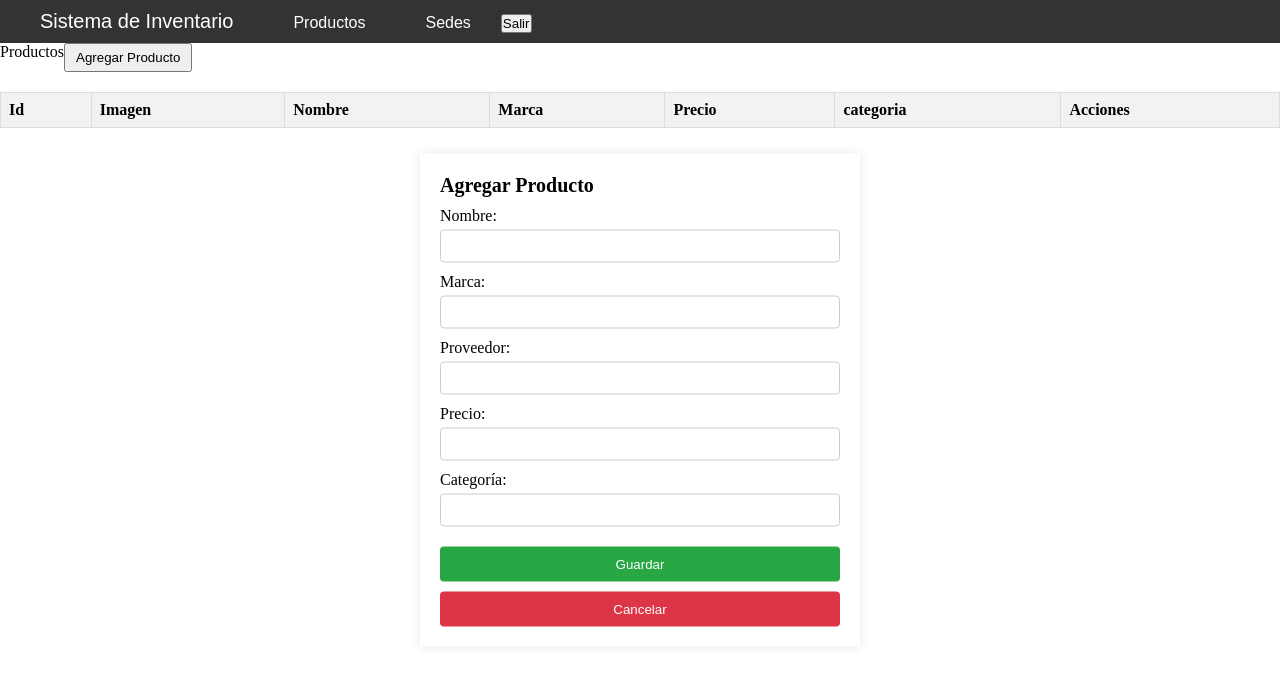
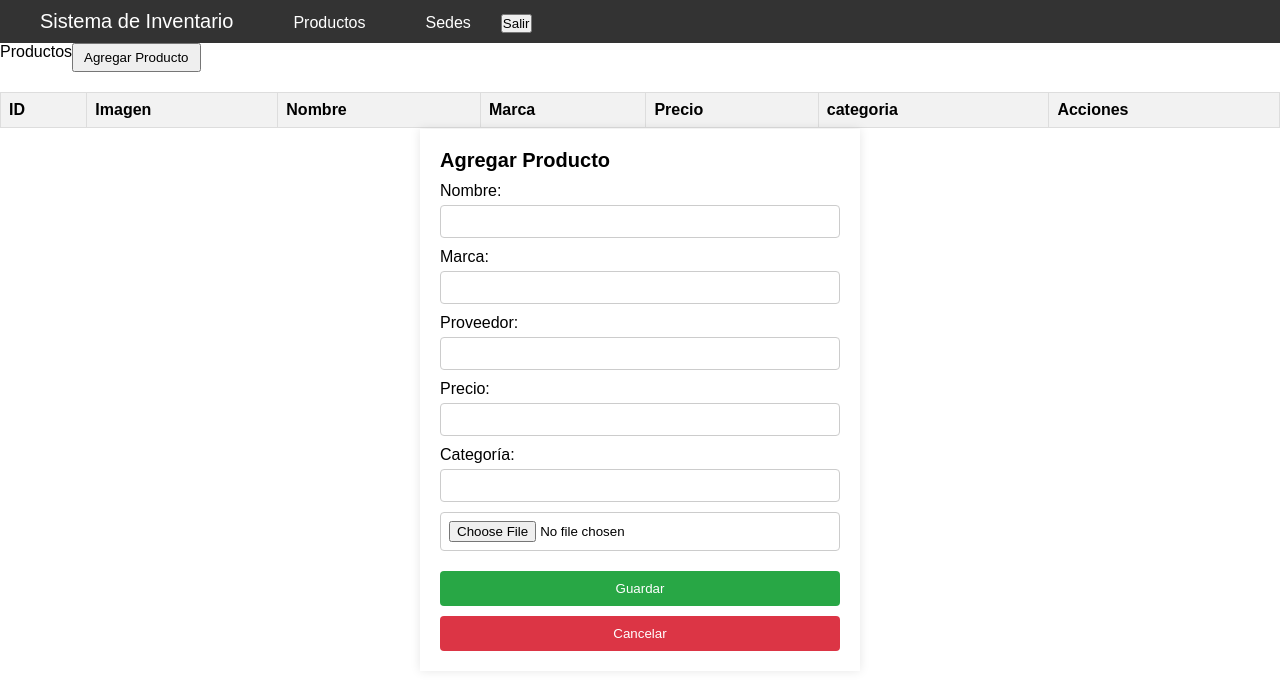
Before and after one commit to Ange1023/app-sistema-inventario, an Angular app: page /productos in a window 1280 px wide. Both pictures are taken after a click on the button "Agregar Producto". Shown: the top 690 px of the page. Built offline with nearby package versions, Linux system fonts and the light colour scheme.

Commit message:
estilos 3

```diff
--- a/src/app/app.component.css
+++ b/src/app/app.component.css
@@ -2,7 +2,6 @@ nav {
     background-color: #333;
     padding: 10px;
     text-align: start;
-    font-family: Arial, Helvetica, sans-serif;
   }
 
   nav a {
--- a/src/app/components/modal-producto/modal-producto.component.html
+++ b/src/app/components/modal-producto/modal-producto.component.html
@@ -12,6 +12,7 @@
         <input type="number" id="precio" [(ngModel)]="form.precio" name="precio" required>
         <label for="categoria">Categoría:</label>
         <input type="text" id="categoria" [(ngModel)]="form.categoria" name="categoria" required>
+        <input type="file" id="imagen" (change)="onFileChange($event)">
         <button type="submit">Guardar</button>
         <button type="button" (click)="onClose()">Cancelar</button>
       </form>
--- a/src/app/components/modal-producto/modal-producto.component.ts
+++ b/src/app/components/modal-producto/modal-producto.component.ts
@@ -37,7 +37,16 @@ export class ModalProductoComponent implements OnChanges {
       };
     }
   }
-
+  onFileChange(event: any) {
+    const reader = new FileReader();
+    if(event.target.files && event.target.files.length) {
+      const [file] = event.target.files;
+      reader.readAsDataURL(file);
+      reader.onload = () => {
+        this.form.imagen = reader.result as string;
+      };
+    }
+  }
   submitForm() {
     if (this.producto) {
       this.productoService.updateProducto(this.form);
--- a/src/app/components/modal-sede/modal-sede.component.css
+++ b/src/app/components/modal-sede/modal-sede.component.css
@@ -1,4 +1,4 @@
-/* Estilos para el modal de producto */
+
 .modal {
     position: fixed;
     top: 50%;
@@ -6,7 +6,7 @@
     transform: translate(-50%, -50%);
     background-color: #fff;
     padding: 20px;
-    box-shadow: 0 0 10px rgba(0, 0, 0, 0.1);
+    box-shadow: 0 0 10px rgba(0, 0, 0, 0.733);
     z-index: 1000;
     width: 400px;
   }
--- a/src/app/components/productos/productos.component.html
+++ b/src/app/components/productos/productos.component.html
@@ -7,7 +7,7 @@
   <table>
     <thead>
       <tr>
-        <th>Id</th>
+        <th>ID</th>
         <th>Imagen</th>
         <th>Nombre</th>
         <th>Marca</th>
@@ -19,7 +19,7 @@
     <tbody>
       <tr *ngFor="let producto of productos">
         <td>{{ producto.id }}</td>
-        <td>{{ producto.imagen }}</td>
+        <td><img *ngIf="producto.imagen" [src]="producto.imagen" alt="{{ producto.nombre }}" width="100" height="50"></td>
         <td>{{ producto.nombre }}</td>
         <td>{{ producto.marca }}</td>
         <td>{{ producto.precio }}</td>
--- a/src/styles.css
+++ b/src/styles.css
@@ -2,5 +2,5 @@
 *{
     margin: 0;
     padding: 0;
-
+    font-family: Arial, Helvetica, sans-serif;
 }
```
